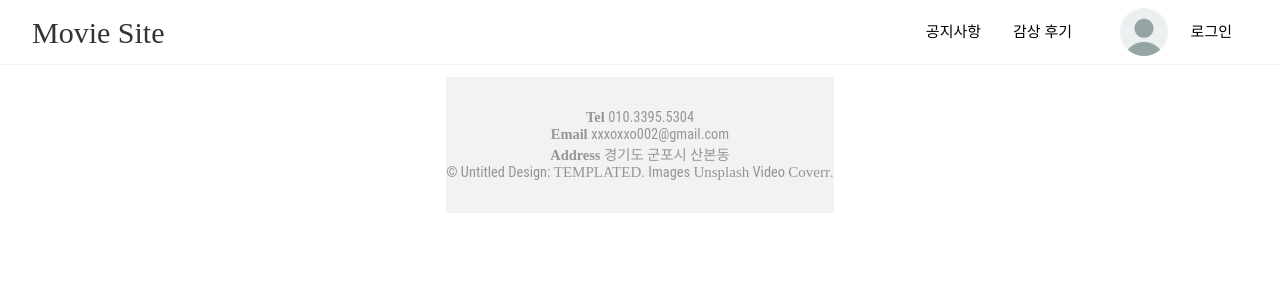
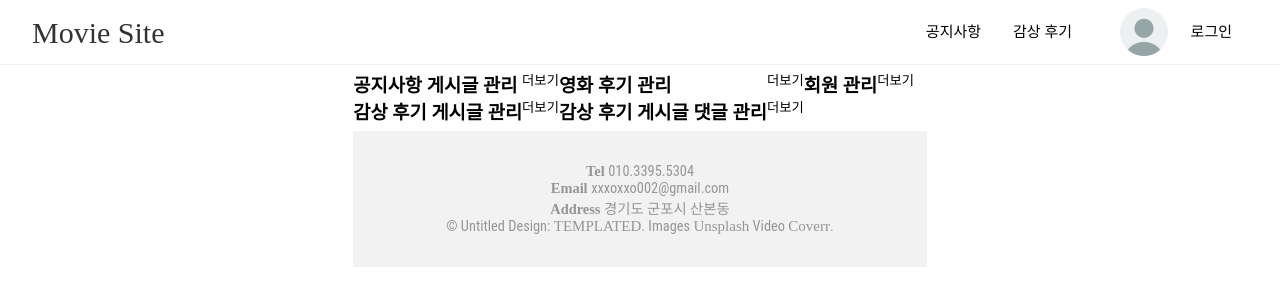
Before and after one commit to yhlee002/moviefront, a Vue app: page /admin in a window 1280 px wide. Shown: the top 306 px of the page. Built offline with nearby package versions, Linux system fonts and the light colour scheme; no server answers; a web font is replaced by a local one.

Commit message:
ReadMe 작성
+ 어드민 패널 작성중 임시 커밋

```diff
--- a/src/components/admin/AdminComponent.vue
+++ b/src/components/admin/AdminComponent.vue
@@ -1,11 +1,84 @@
 <script setup>
-  import {useUserStore} from '@/stores/user.js'
+import {useUserStore} from '@/stores/user.js'
+import {useNoticeStore} from "@/stores/notice";
+import {useBoardStore} from "@/stores/board";
+import {useMovieCommentStore} from "@/stores/moviecomments";
+import {useCommentStore} from "@/stores/comment";
 
-  const userStore = useUserStore();
+const userStore = useUserStore();
+const noticeStore = useNoticeStore();
+const boardStore = useBoardStore();
+const movieCommentStore = useMovieCommentStore();
+const commentStore = useCommentStore();
+
+// userStore.getUsers(0, 10, null);
+// noticeStore.getBoards(0, 10, null);
+// boardStore.getBoards(0, 10, null);
+// movieCommentStore.getComments(0, 10, null);
+// commentStore.getComments(0, 10, null);
 </script>
 
 <template>
-  <div></div>
+  <div style="display: flex; flex-direction: row;">
+
+    <div style="display: flex; flex-direction: column">
+      <!-- Notices -->
+      <div style="display: flex; flex-direction: column">
+        <div class="block-title" style="display: flex; justify-content: space-between; align-content: center;">
+          <h3>공지사항 게시글 관리</h3>
+          <small>더보기</small>
+        </div>
+        <div class="block-content">
+          <!--        <ListComponent list="noticeStore.boardList"></ListComponent>-->
+        </div>
+      </div>
+
+      <!-- Impression Boards -->
+      <div style="display: flex; flex-direction: column">
+        <div class="block-title" style="display: flex; justify-content: space-between; align-content: center;">
+          <h3>감상 후기 게시글 관리</h3>
+          <small>더보기</small>
+        </div>
+        <div class="block-content">
+          <!--        <ListComponent list="boardStore.boardList"></ListComponent>-->
+        </div>
+      </div>
+    </div>
+
+    <div style="display: flex; flex-direction: column">
+      <!-- Movie Comments -->
+      <div style="display: flex; flex-direction: column">
+        <div class="block-title" style="display: flex; justify-content: space-between; align-content: center;">
+          <h3>영화 후기 관리</h3>
+          <small>더보기</small>
+        </div>
+        <div class="block-content">
+          <!--        <ListComponent list="movieCommentStore.boardList"></ListComponent>-->
+        </div>
+      </div>
+
+      <!-- Impression Board Comments -->
+      <div style="display: flex; flex-direction: column">
+        <div class="block-title" style="display: flex; justify-content: space-between; align-content: center;">
+          <h3>감상 후기 게시글 댓글 관리</h3>
+          <small>더보기</small>
+        </div>
+        <div class="block-content">
+          <!--        <ListComponent list="commentStore.boardList"></ListComponent>-->
+        </div>
+      </div>
+    </div>
+
+    <div style="display: flex; flex-direction: column">
+      <div class="block-title" style="display: flex; justify-content: space-between; align-content: center;">
+        <h3>회원 관리</h3>
+        <small>더보기</small>
+      </div>
+      <div class="block-content">
+        <!--        <ListComponent list="noticeStore.boardList"></ListComponent>-->
+      </div>
+    </div>
+  </div>
 </template>
 
 <style scoped>
--- a/src/components/board/EditorComponent.vue
+++ b/src/components/board/EditorComponent.vue
@@ -101,7 +101,7 @@ async function submit() {
               </div>
 
               <div class="board-content-box">
-                <input id="boardContent" type="text" v-model="board.content" placeholder="내용을 입력해주세요.">
+                <textarea id="boardContent" type="text" v-model="board.content" placeholder="내용을 입력해주세요."></textarea>
               </div>
             </div>
             <!--            <div class="board-regdt-box">-->
@@ -118,6 +118,10 @@ async function submit() {
 </template>
 
 <style scoped>
+#index_editor {
+  margin-top: 6rem;
+}
+
 .board-box {
   display: flex;
   flex-direction: column;
@@ -157,17 +161,16 @@ async function submit() {
   border-bottom: 0.1rem solid #000000;
 }
 
-#boardTitle, #boardContent {
+#boardTitle {
   padding: 0 1rem;
-}
-
-#boardTitle {
   height: 2rem;
 }
 
 #boardContent {
-  height: 30rem;
+  height: 20rem;
   border: none;
   outline: none;
+  padding: 1rem;
+  resize: none;
 }
 </style>
--- /dev/null
+++ b/src/stores/moviecomments.js
@@ -0,0 +1,52 @@
+import {defineStore} from "pinia";
+import axios from "axios";
+
+export const useMovieCommentStore = defineStore('movieComment', {
+    state: () => {
+        return {
+            comments: [],
+            currentPage: 1,
+            totalPages: 1
+        }
+    },
+    getters: {
+        getComments() {
+            return this.comments;
+        }
+    },
+    actions: {
+        async getCommentImpsByBoard(boardId, page) {
+            await axios.get('/api/comments/movie', {
+                params: {
+                    movieCd: movieCd,
+                    page: page - 1
+                }
+            })
+                .then(response => {
+                    if (response.status === 200) {
+                        const result = response.data;
+                        const data = result.data;
+                        this.comments = data.commentsList;
+                        this.totalPages = data.totalPageCnt;
+                    }
+                })
+                .catch(error => {
+                    console.error(error);
+                })
+        },
+        async updateCommentImp(movieCd, writerId, content) {
+            return (await axios.post('/api/comment/movie', {
+                    movieCd: movieCd,
+                    writerId: writerId,
+                    content: content
+                })
+                    .catch(e => console.error(e))
+            ).data;
+        },
+        async deleteCommentImp(commentId) {
+            return (await axios.delete(`/api/comment/movie?commentId=${commentId}`)
+                    .catch(e => console.error(e))
+            ).data;
+        }
+    }
+})
```
Also changed, not shown: 1 other file (tests, documents, lock files or other folders).
